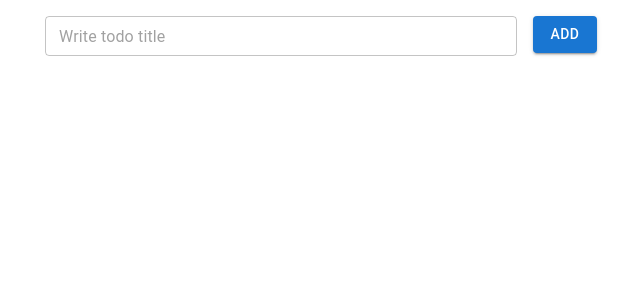
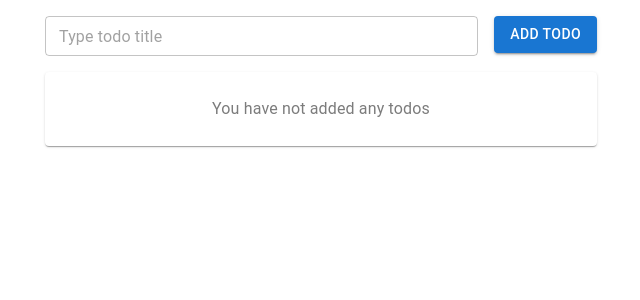
Before and after one commit to yuliayakovenko/react-todo-list, a React (Create React App) app: page / in a window 1280 px wide. Shown: the top 300 px of the page, without its empty margins (319-959 px from the left). Built offline with nearby package versions, Linux system fonts and the light colour scheme.

Commit message:
TODO-8 Updated UI; changed component structure (#13)

```diff
--- a/src/App.js
+++ b/src/App.js
@@ -5,10 +5,10 @@ import { v4 as uuidv4 } from 'uuid';
 import Container from '@mui/material/Container';
 import Box from '@mui/material/Box';
 
-import { TodoForm } from './components/TodoForm/TodoForm';
-import { TodoList } from './components/Todos/TodoList';
+import './App.css';
 
-import './App.css';
+import { TodoForm } from './components/TodoForm';
+import { TodoList } from './components/TodoList';
 
 const initialTodoList = [];
 
--- a/src/components/TodoForm/TodoForm.jsx
+++ b/src/components/TodoForm/TodoForm.jsx
@@ -13,7 +13,7 @@ export const TodoForm = memo(({ todoTitle, addTodoItem, handleTitleChange, handl
       <Grid container spacing={2}>
         <Grid item xs>
           <OutlinedInput
-            placeholder="Write todo title"
+            placeholder="Type todo title"
             fullWidth
             size="small"
             type="text"
@@ -31,7 +31,7 @@ export const TodoForm = memo(({ todoTitle, addTodoItem, handleTitleChange, handl
         </Grid>
         <Grid item>
           <Button type="submit" variant="contained">
-            Add
+            Add todo
           </Button>
         </Grid>
       </Grid>
--- /dev/null
+++ b/src/components/TodoForm/index.js
@@ -0,0 +1 @@
+export * from './TodoForm';
--- /dev/null
+++ b/src/components/TodoList/TodoItem.jsx
@@ -0,0 +1,35 @@
+import React from 'react';
+
+import DeleteIcon from '@mui/icons-material/Delete';
+import Checkbox from '@mui/material/Checkbox';
+import IconButton from '@mui/material/IconButton';
+import ListItem from '@mui/material/ListItem';
+import ListItemIcon from '@mui/material/ListItemIcon';
+import ListItemText from '@mui/material/ListItemText';
+import Tooltip from '@mui/material/Tooltip';
+
+export const TodoItem = ({ item, deleteTodoItem, changeIsCompleted }) => {
+  const RemoveButton = (
+    <Tooltip title="Delete todo" placement="left">
+      <IconButton edge="end" aria-label="Delete todo" type="button" onClick={deleteTodoItem(item.id)}>
+        <DeleteIcon />
+      </IconButton>
+    </Tooltip>
+  );
+
+  return (
+    <ListItem secondaryAction={RemoveButton}>
+      <ListItemIcon>
+        <Tooltip title="Mark todo as completed" placement="left">
+          <Checkbox
+            edge="start"
+            checked={item.isCompleted}
+            onChange={changeIsCompleted(item.id)}
+            inputProps={{ 'aria-label': 'Mark todo as completed' }}
+          />
+        </Tooltip>
+      </ListItemIcon>
+      <ListItemText primary={item.title} className={item.isCompleted ? 'todoIsCompeted' : ''} />
+    </ListItem>
+  );
+};
--- a/src/components/Todos/TodoList.jsx
+++ b/src/components/TodoList/TodoList.jsx
@@ -2,12 +2,19 @@ import React, { memo } from 'react';
 
 import List from '@mui/material/List';
 import Paper from '@mui/material/Paper';
+import Typography from '@mui/material/Typography';
 
 import { TodoItem } from './TodoItem';
 
 export const TodoList = memo(({ todoList, deleteTodoItem, changeIsCompleted }) => {
   if (todoList.length === 0) {
-    return null;
+    return (
+      <Paper>
+        <Typography sx={{ padding: '23px 16px', color: '#7c7c7c' }} variant="subtitle1" align="center">
+          You have not added any todos
+        </Typography>
+      </Paper>
+    );
   }
 
   return (
--- /dev/null
+++ b/src/components/TodoList/index.js
@@ -0,0 +1 @@
+export * from './TodoList';
--- a/src/components/Todos/TodoItem.jsx
+++ /dev/null
@@ -1,31 +0,0 @@
-import React from 'react';
-
-import DeleteIcon from '@mui/icons-material/Delete';
-import Checkbox from '@mui/material/Checkbox';
-import IconButton from '@mui/material/IconButton';
-import ListItem from '@mui/material/ListItem';
-import ListItemIcon from '@mui/material/ListItemIcon';
-import ListItemText from '@mui/material/ListItemText';
-
-export const TodoItem = ({ item, deleteTodoItem, changeIsCompleted }) => {
-  return (
-    <ListItem
-      secondaryAction={
-        <IconButton edge="end" aria-label="delete" type="button" onClick={deleteTodoItem(item.id)}>
-          <DeleteIcon />
-        </IconButton>
-      }
-    >
-      <ListItemIcon>
-        <Checkbox
-          edge="start"
-          checked={item.isCompleted}
-          onChange={changeIsCompleted(item.id)}
-          inputProps={{ 'aria-label': 'Mark todo as completed' }}
-          title="Mark todo as completed"
-        />
-      </ListItemIcon>
-      <ListItemText primary={item.title} className={item.isCompleted ? 'todoIsCompeted' : ''} />
-    </ListItem>
-  );
-};
```
